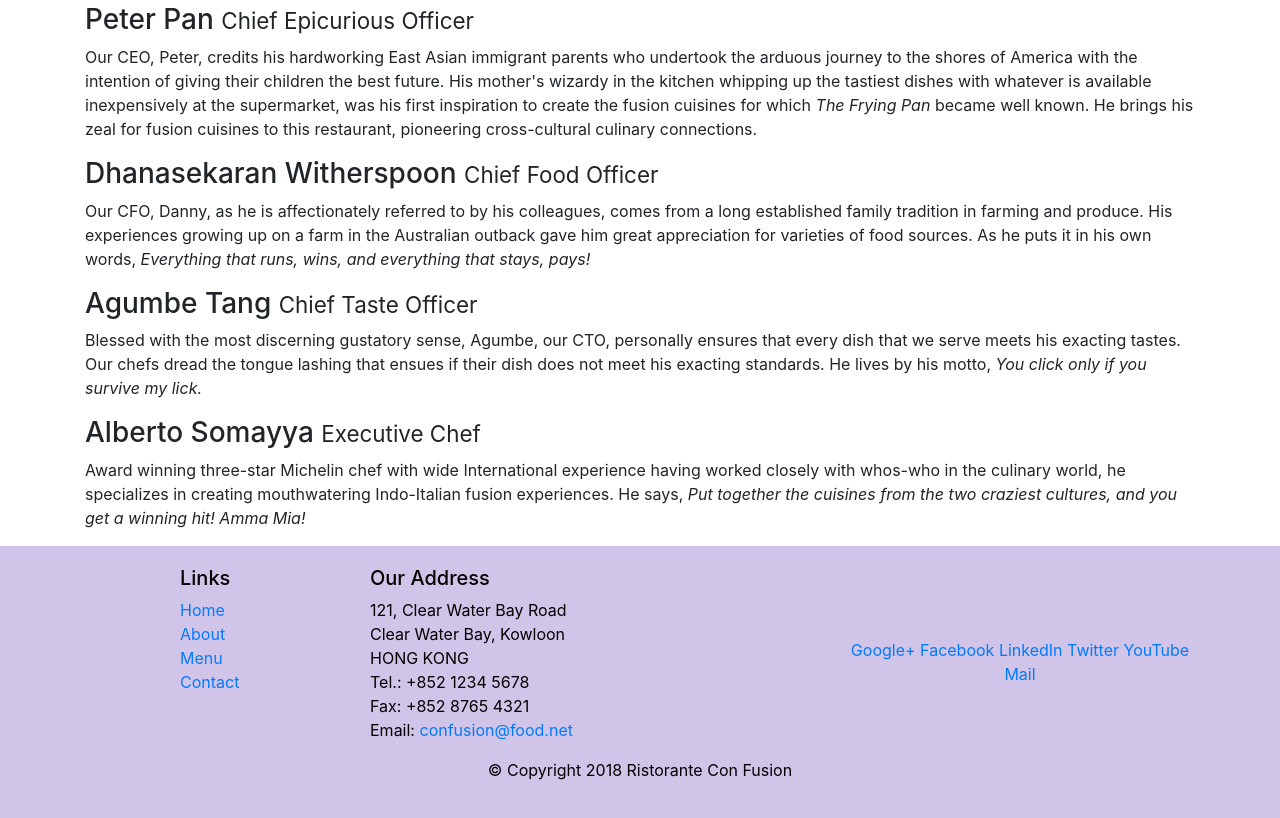
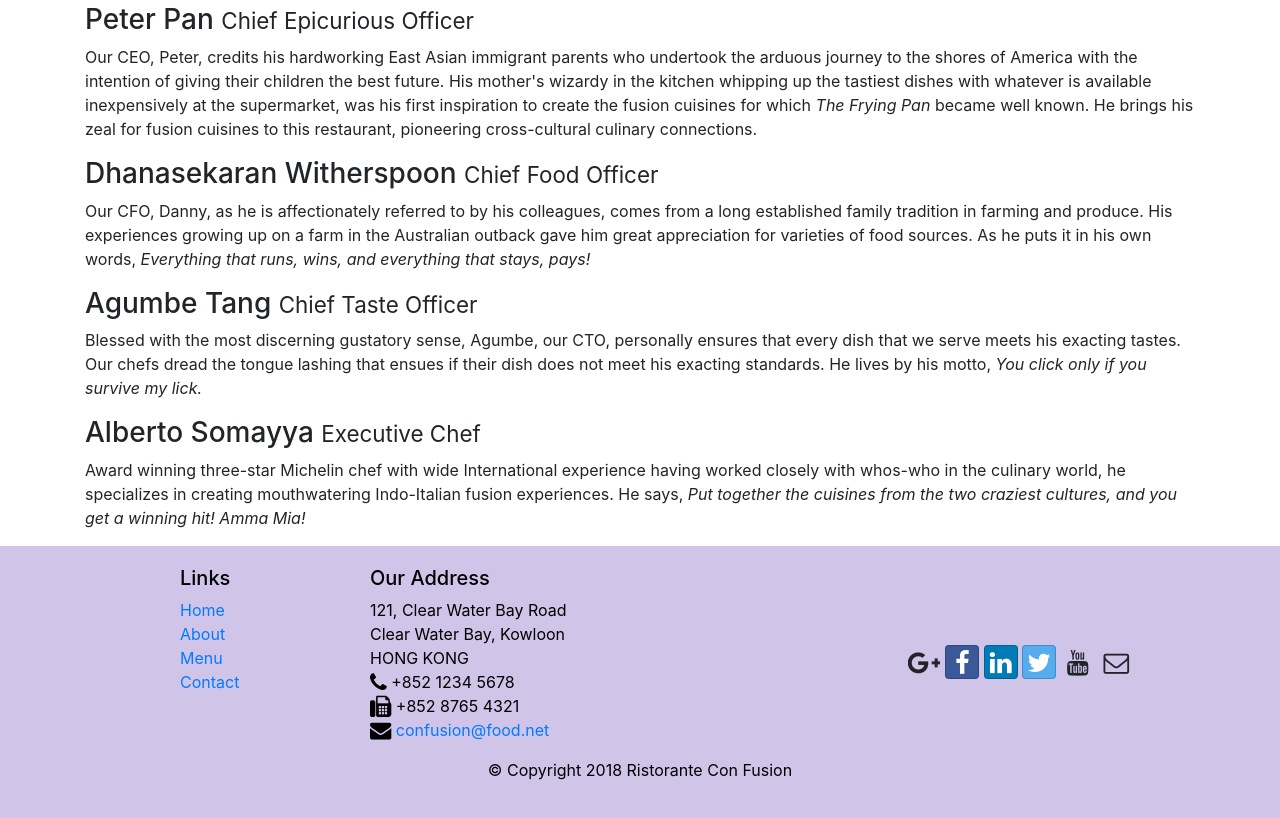
Before and after one commit to BilalRaza/bootstrap, a website: page aboutus.html in a window 1280 px wide. Shown: the part 803-1621 px from the top of the page. Drawn offline with nearby package versions, Linux system fonts and the light colour scheme.

Commit message:
font and bootstrap social

```diff
--- a/aboutus.html
+++ b/aboutus.html
@@ -7,6 +7,9 @@
     <meta http-equiv="x-ua-compatible" content="ie=edge">
      <!-- Bootstrap CSS -->
 <link rel="stylesheet" href="node_modules/bootstrap/dist/css/bootstrap.min.css">
+<link rel="stylesheet" href="node_modules/font-awesome/css/font-awesome.min.css">
+    <link rel="stylesheet" href="node_modules/bootstrap-social/bootstrap-social.css">
+
 <link rel="stylesheet" href="css/styleaboutus.css">
     <title>Ristorante Con Fusion: About Us</title>
 
@@ -17,24 +20,24 @@
                 <div class="container">
                     <button class="navbar-toggler" type="button" data-toggole="collapse" data-target="#Navbar">
                         <span class="navbar-toggler-icon"></span>
+                    </button>
 
-                        <div class="collapse navbar-collapse" id="Navbar">
-                                <ul class="navbar-nav mr-auto">
-                                    <li class="nav-item  "><a class="nav-link" href="./index.html">Home</a>
-                                    </li>
-                                    <li class="nav-item active "><a class="nav-link" href="#">About</a>
-                                    </li>
-                                    <li class="nav-item "><a class="nav-link" href="#">Menu</a>
-                                    </li>
-                                    <li class="nav-item "><a class="nav-link" href="#">Contact</a>
-                                    </li>
-                                </ul>
 
-                            </div>
-                    </button>
+
 
                     <a class="navbar-brand mr-auto" href="#">Ristorante Con Fusion</a>
 
+                    <div class="collapse navbar-collapse" id="Navbar">
+                        <ul class="navbar-nav mr-auto">
+                            <li class="nav-item  "><a class="nav-link" href="./index.html"><i class="fa fa-home fa-lg"></i> Home</a>
+                            </li>
+                            <li class="nav-item active "><a class="nav-link" href="#"><i class="fa fa-info fa-lg"></i> About</a>
+                            </li>
+                            <li class="nav-item "><a class="nav-link" href="#"><i class="fa fa-list fa-lg "></i> Menu</a>
+                            </li>
+                            <li class="nav-item "><a class="nav-link" href="#"><i class="fa fa-address-card fa-lg"></i> Contact</a>
+                            </li>
+                        </ul>
 
                 </div>
 
@@ -114,19 +117,19 @@
 		              121, Clear Water Bay Road<br>
 		              Clear Water Bay, Kowloon<br>
 		              HONG KONG<br>
-		              Tel.: +852 1234 5678<br>
-		              Fax: +852 8765 4321<br>
-		              Email: <a href="mailto:confusion@food.net">confusion@food.net</a>
+                      <i class="fa fa-phone fa-lg"></i> +852 1234 5678<br>
+                      <i class="fa fa-fax fa-lg"></i> +852 8765 4321<br>
+		              <i class="fa fa-envelope fa-lg"></i> <a href="mailto:confusion@food.net">confusion@food.net</a>
 		           </address>
                 </div>
                 <div class="col-12 col-sm-4 align-self-center">
                     <div class="text-center">
-                        <a href="http://google.com/+">Google+</a>
-                        <a href="http://www.facebook.com/profile.php?id=">Facebook</a>
-                        <a href="http://www.linkedin.com/in/">LinkedIn</a>
-                        <a href="http://twitter.com/">Twitter</a>
-                        <a href="http://youtube.com/">YouTube</a>
-                        <a href="mailto:">Mail</a>
+                        <a class="btn btn-social-icon btn-google-plus" href="http://google.com/+"><i class="fa fa-google-plus fa-lg"></i></a>
+                        <a class="btn btn-social-icon btn-facebook" href="http://www.facebook.com/profile.php?id="><i class="fa fa-facebook fa-lg"></i></a>
+                        <a  class="btn btn-social-icon btn-linkedin" href="http://www.linkedin.com/in/"><i class="fa fa-linkedin fa-lg"></i></a>
+                        <a class="btn btn-social-icon btn-twitter" href="http://twitter.com/"><i class="fa fa-twitter fa-lg"></i></a>
+                        <a class="btn btn-social-icon btn-youtube" href="http://youtube.com/"><i class="fa fa-youtube fa-lg"></i></a>
+                        <a  class="btn btn-social-icon" href="mailto:"><i class="fa fa-envelope-o fa-lg"></i></a>
                     </div>
                 </div>
            </div>
--- a/package.json
+++ b/package.json
@@ -14,8 +14,9 @@
     "lite-server": "^2.3.0"
   },
   "dependencies": {
-    "bootstrap": "^4.0.0",
-    "jquery": "^3.3.1",
+    "bootstrap": "^4.3.1",
+    "font-awesome": "^4.7.0",
+    "jquery": "^3.4.1",
     "popper.js": "^1.12.9"
   }
 }
```
Also changed, not shown: index.html (+16 -13 lines), 1 other file.
